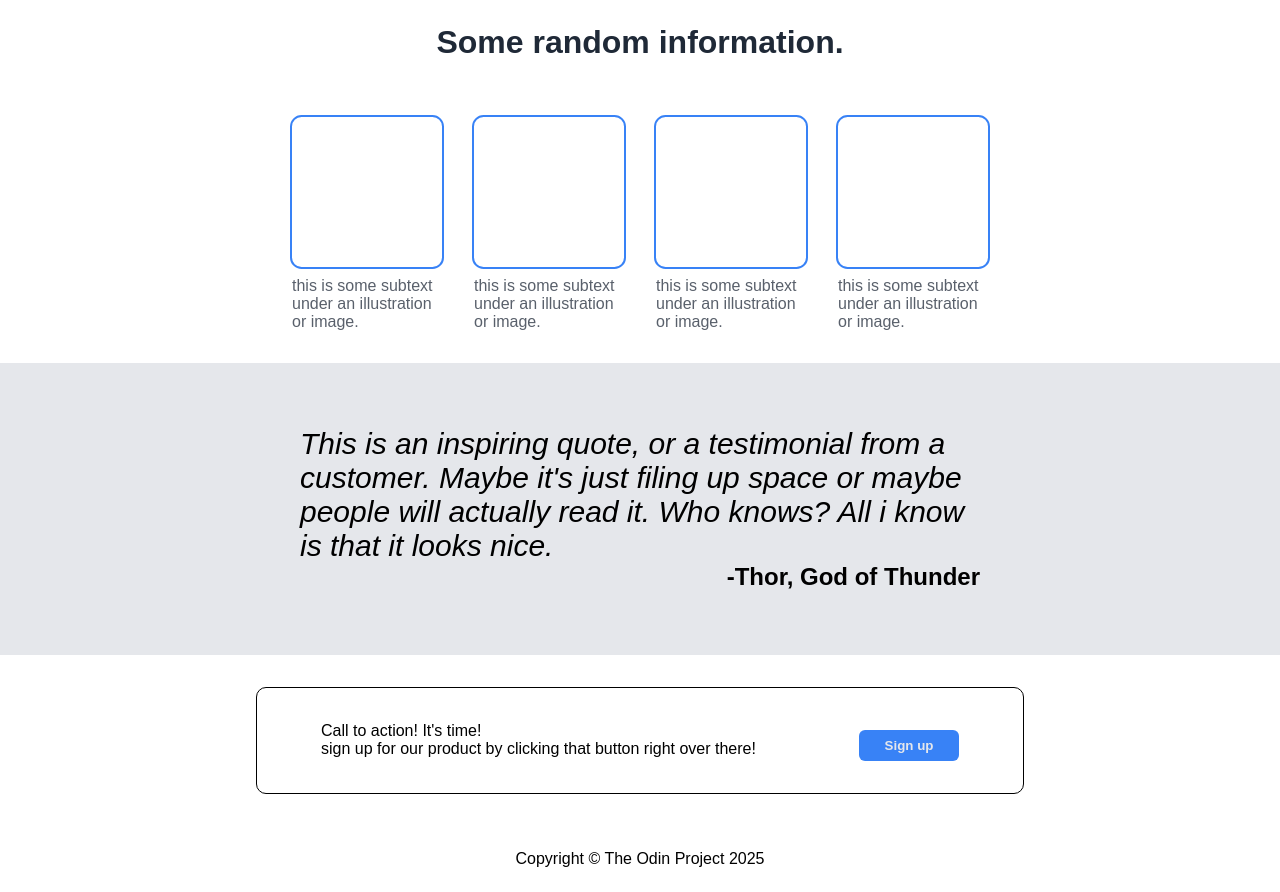
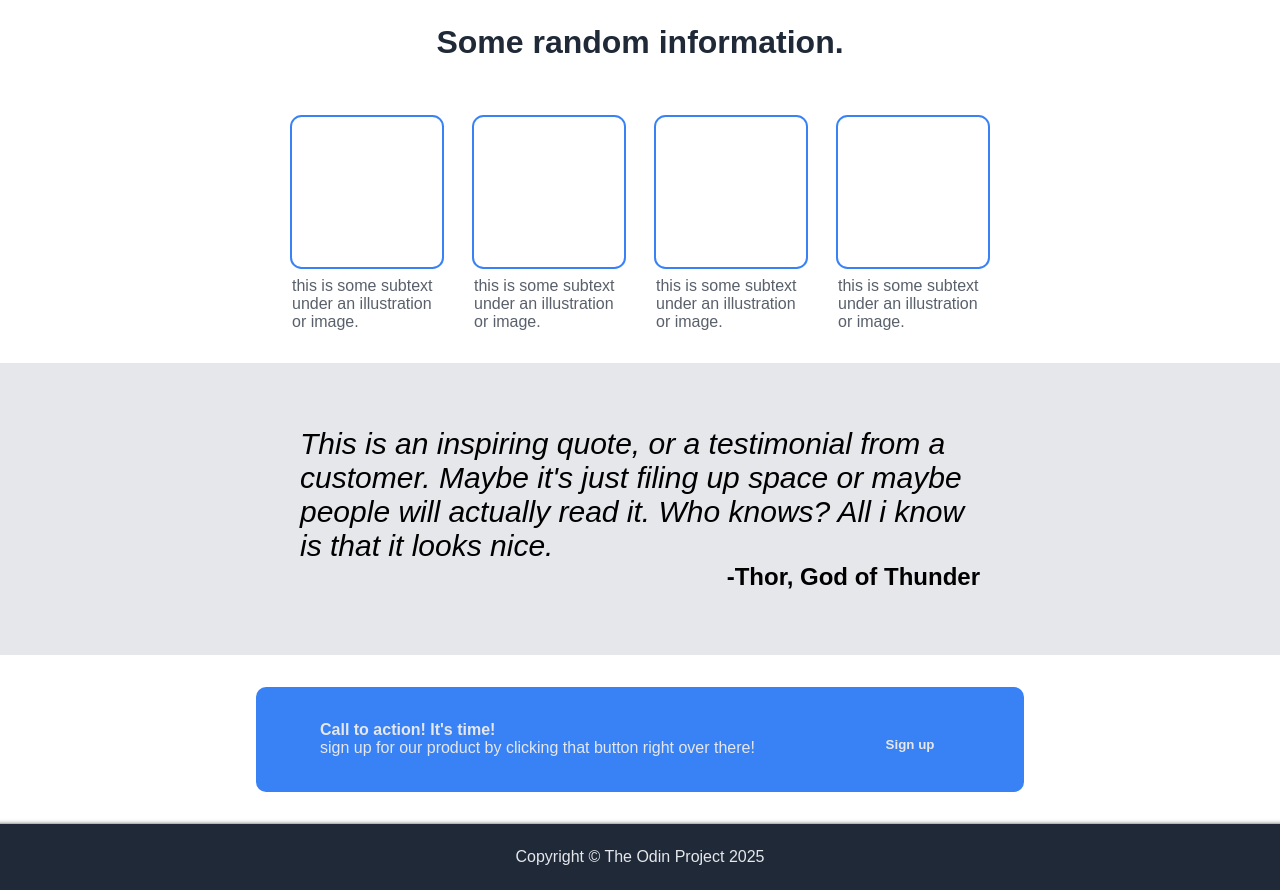
Before and after one commit to MuYvs/Landing-Page, a plain HTML site: page index.html in a window 1280 px wide. Shown: the part 529-1421 px from the top of the page. Drawn offline with Linux system fonts and the light colour scheme.

Commit message:
Added styling to sign-up and footer sections.

```diff
--- a/style.css
+++ b/style.css
@@ -171,15 +171,30 @@ ul {
     justify-content: space-between;
     width: 768px;
     gap: 100px;
-    border: 1px solid;
     border-radius: 10px;
     align-items: center;
+    background-color: #3882f6;
+    color: #E5E7EB;
+}
+.text-main {
+    font-weight: 900;
+}
+#scnd-sign-up{
+    border: 2px solid;
 }
 
 /*Footer Section*/
 
 .footer {
     padding: 24px;
+    display: flex;
+    width: 100%;
+    justify-content: center;
+    align-items: center;
+    background-color: #1F2937;
+    color: #E5E7EB;
+    box-shadow: 0px 1px 5px 0px rgba(0,0,0,1);
+
 }
 
 /*Sign-up Button*/
```
